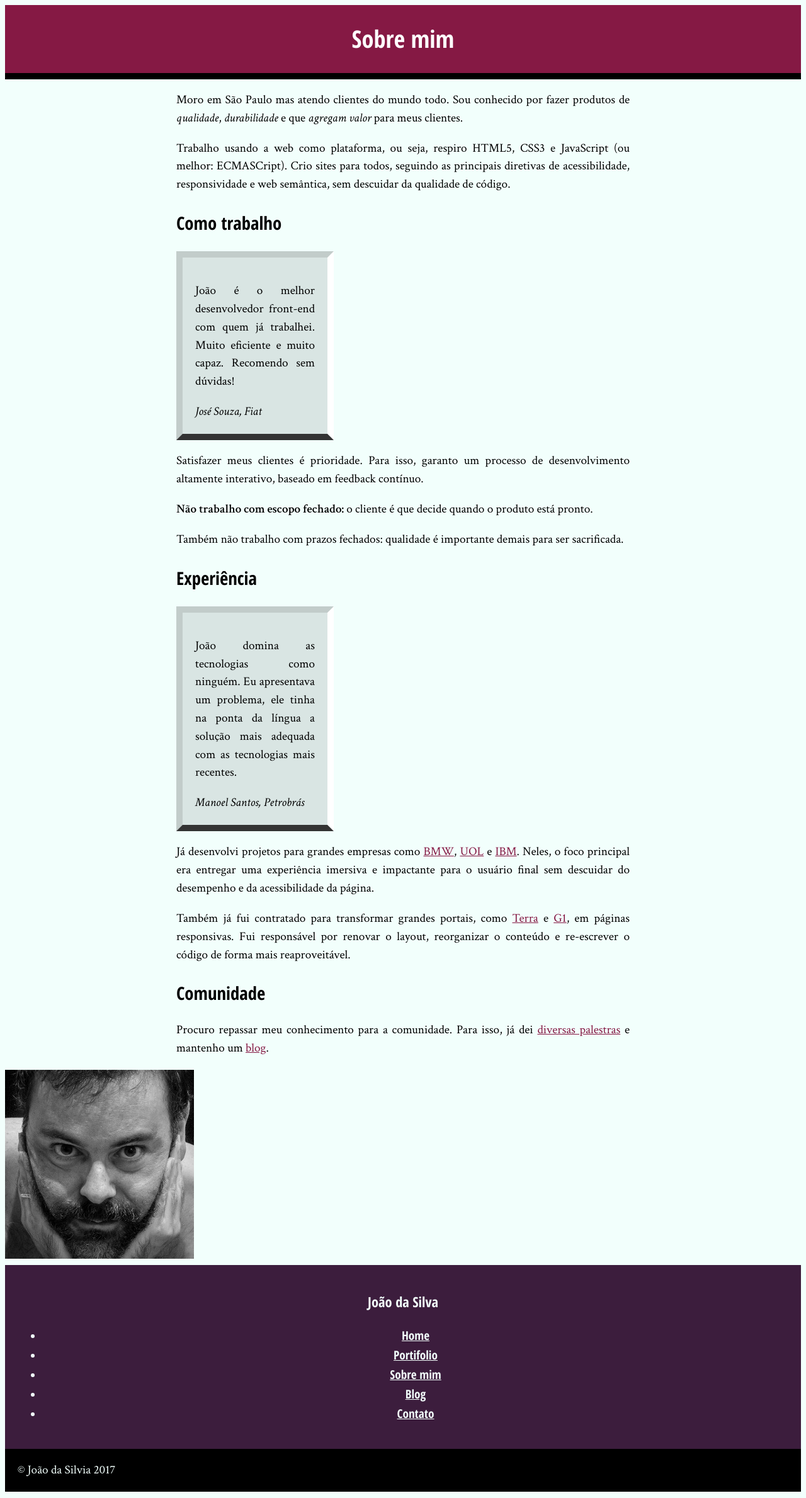
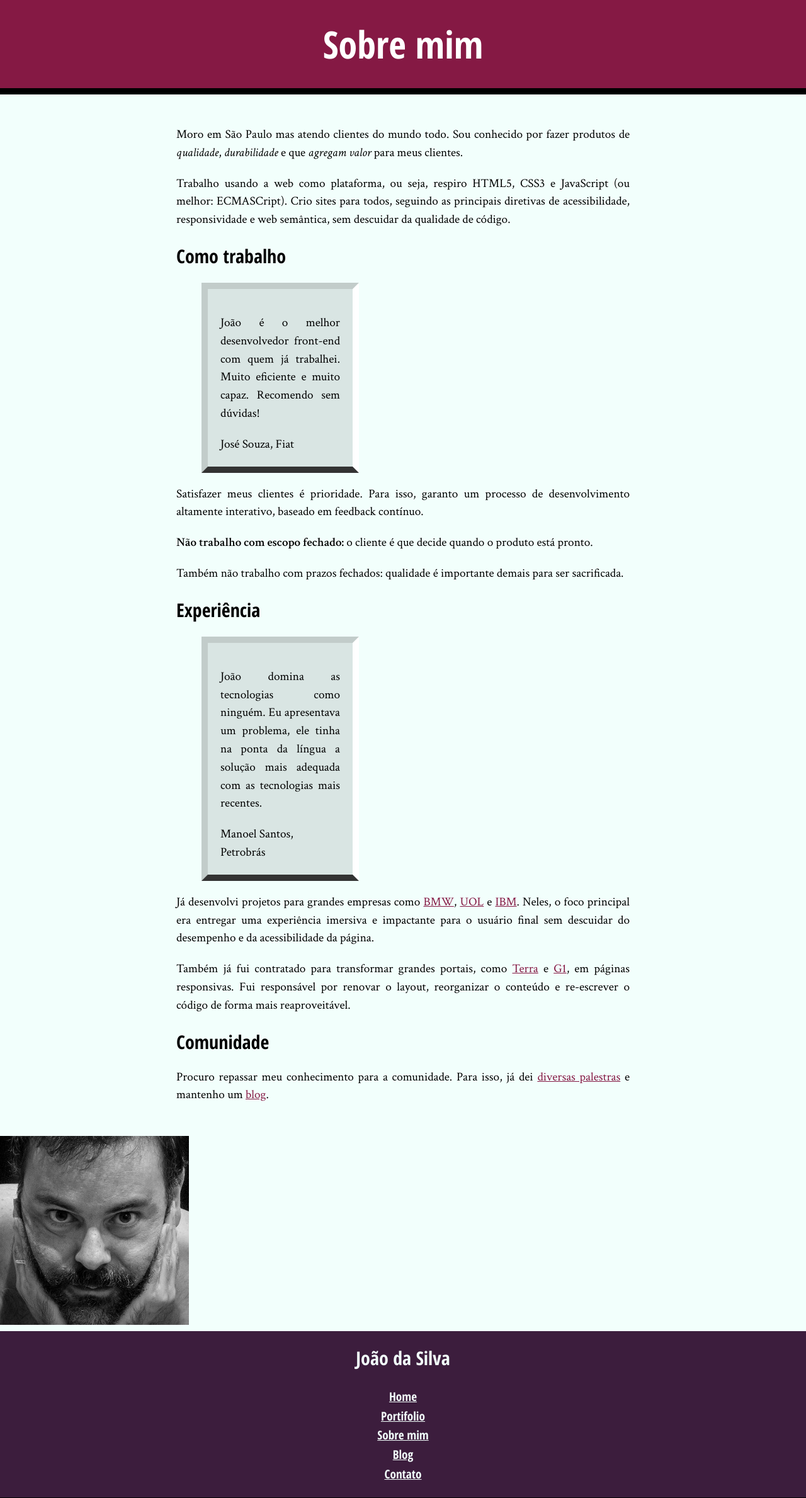
Before and after one commit to ferreiraapfernanda/alura-cursos, a PHP site: page /bio.html in a window 1280 px wide. Shown: the top 2379 px of the page at 63% size. Run offline with PHP 8.4, Linux system fonts and the light colour scheme.

Commit message:
HTML5 e CSS3 I: Aula 06

```diff
--- a/cursos/html5-css3-i/projeto/bio.css
+++ b/cursos/html5-css3-i/projeto/bio.css
@@ -10,22 +10,43 @@
     font-family: "Open Sans Condensed", "Arial", sans-serif;
 }
 
+main h1 {
+    text-align: center;
+    background-color: #851944;
+    color: #FFF;
+    padding: 25px;
+    border-bottom: 10px solid black;
+    font-size: 60px;
+}
+
 p {
     text-align: justify;
+    margin: 20px 0px;
 }
 
-main div {
-    width: 720px;
-    margin: auto;
+blockquote {
+    background-color: #D9E5E3;
+    border: 10px solid #C2CCCA;
+    width: 250px;
+    box-sizing: border-box;
+    margin: 20px 40px;
+    border-bottom-color: #333;
+    border-right-color: #fff;
 }
 
-main h1 {
-    background-color: #851944;
-    color: #FFF;
+aside {
+    background-color: #3C1D3D;
+    color: #F2FFFC;
     text-align: center;
-    padding: 25px;
-    margin: 0px;
-    border-bottom: 10px solid black;
+}
+
+footer {
+    background-color: #000;
+    color: #F2FFFC;
+}
+
+nav a {
+    color: #F2FFFC;
 }
 
 main a {
@@ -37,30 +58,31 @@
     font-family: "Open Sans Condensed", sans-serif;
 }
 
-blockquote {
-    background-color: #D9E5E3;
-    padding: 20px;
-    border: 10px solid #C2CCCA;
-    border-bottom-color: #333;
-    border-right-color: #fff;
-    width: 250px;
-    margin: 0px;
-    box-sizing: border-box;
-}
-
-aside {
-    background-color: #3C1D3D;
-    color: #F2FFFC;
-    padding: 20px;
-    text-align: center;
-}
-
+blockquote,
+aside,
 footer {
-    background-color: #000;
-    color: #F2FFFC;
     padding: 20px;
 }
 
-nav a {
-    color: #F2FFFC;
+main div {
+    width: 720px;
+    padding: 30px 0;
+    margin: auto;
 }
+
+aside h1 {
+    font-size: 30px;
+    margin-bottom: 25px;
+}
+
+strong {
+    font-weight: bold;
+}
+
+em {
+    font-style: italic;
+}
+
+h2 {
+    font-size: 30px;
+}
--- a/cursos/html5-css3-i/projeto/bio.html
+++ b/cursos/html5-css3-i/projeto/bio.html
@@ -6,6 +6,8 @@
     <title>Biografia João da Silva</title>
     <meta charset="utf-8">
     <link rel="icon" href="favicon.png">
+
+    <link rel="stylesheet" href="reset.css">
     <link rel="stylesheet" href="bio.css">
 
     <!-- carrega a fonte Crimson Text nas versões normal, itálico e negrito -->
```
Also changed, not shown: cursos/html5-css3-i/README.md.
